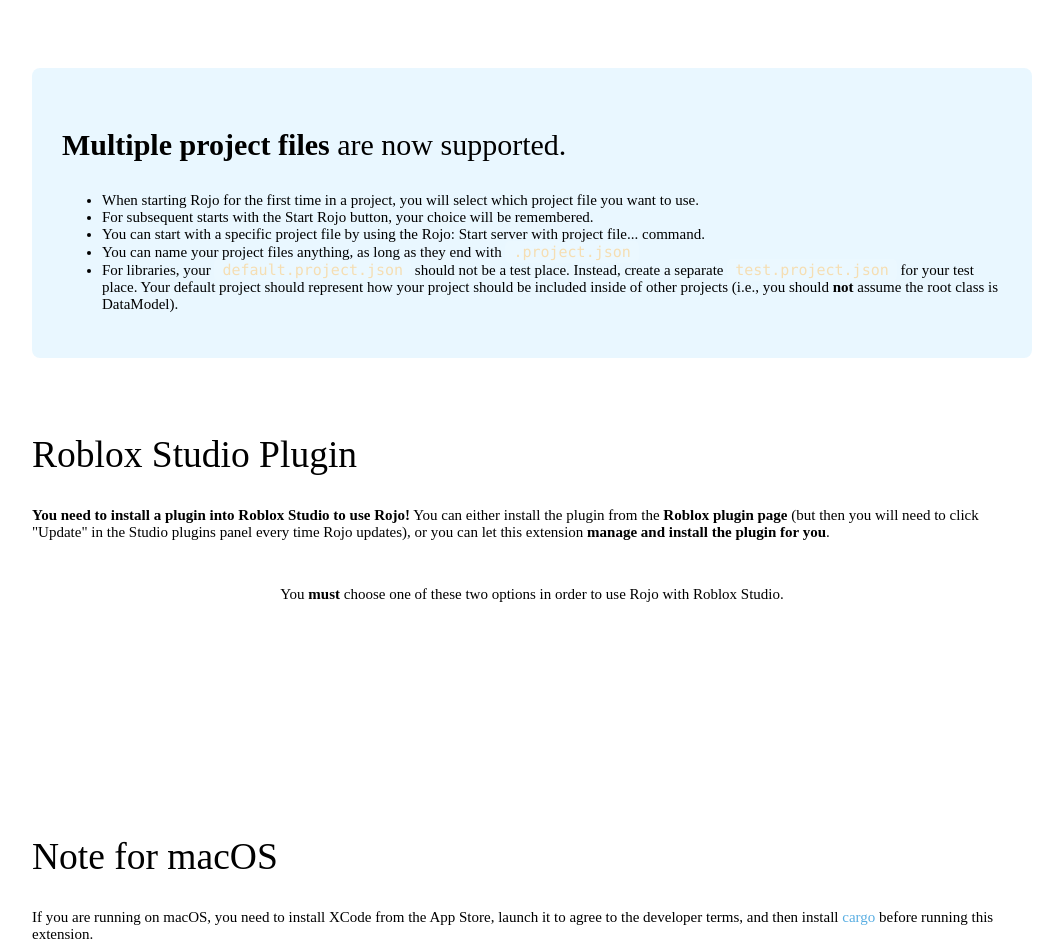
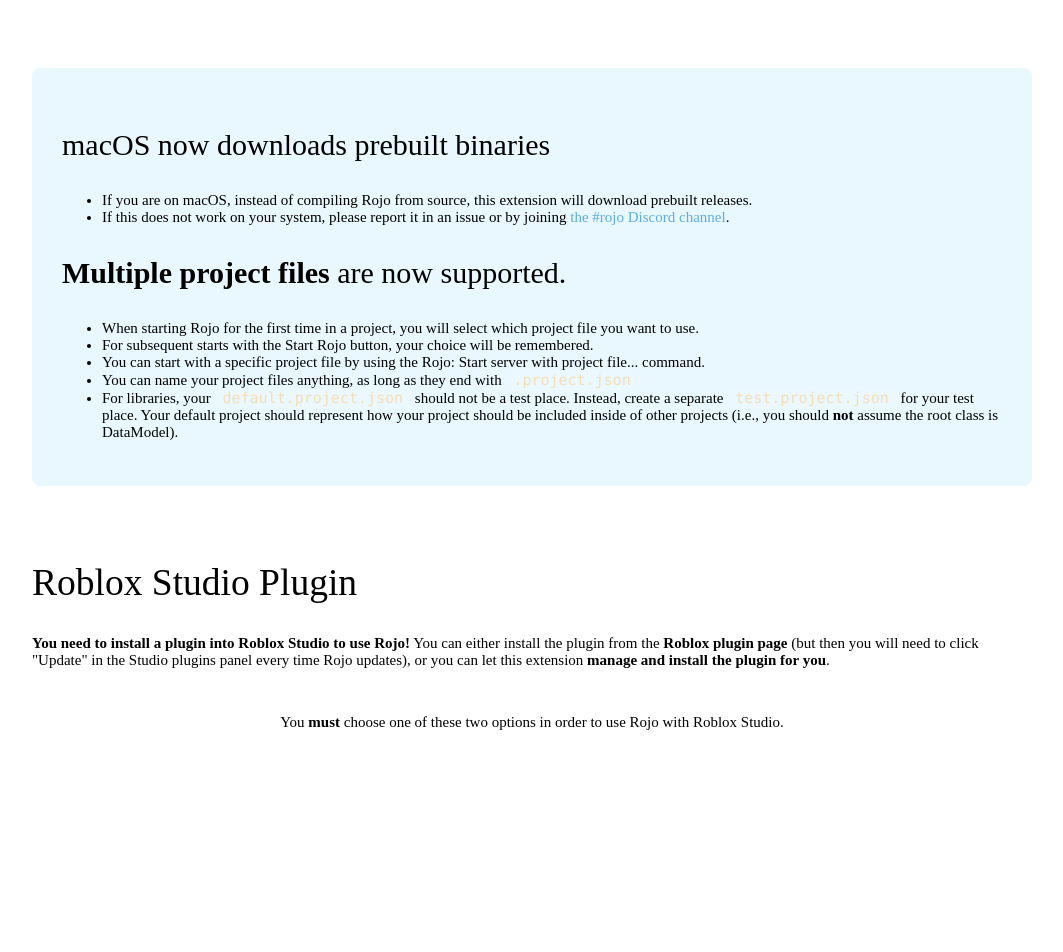
Before and after one commit to rojo-rbx/vscode-rojo, a website: page ui/index.html in a window 1280 px wide. Shown: the part 200-1152 px from the top of the page, without its empty margins (108-1171 px from the left). Drawn offline with Linux system fonts and the light colour scheme; files that its build step writes are made by us from their sources.

Commit message:
Update news

```diff
--- a/ui/index.html
+++ b/ui/index.html
@@ -16,6 +16,11 @@
     </header>
 
     <section class="news" id="news">
+      <h3>macOS now downloads prebuilt binaries</h3>
+      <ul>
+        <li>If you are on macOS, instead of compiling Rojo from source, this extension will download prebuilt releases.</li>
+        <li>If this does not work on your system, please report it in an issue or by joining <a href="https://discord.gg/3RtsgXyqRV">the #rojo Discord channel</a>.</li>
+      </ul>
       <h3><strong>Multiple project files</strong> are now supported.</h3>
       <ul>
         <li>When starting Rojo for the first time in a project, you will select which project file you want to use.</li>
@@ -37,11 +42,6 @@
         <button class="button" id="manage-type-true">Manage it for me <small>(recommended)</small></button>
         <p class="hidden transition">Will write plugin to <code id="plugins-path"></code><br><small>You can change this in the extension's configuration.</small></p>
       </div>
-    </section>
-
-    <section>
-      <h2>Note for macOS</h2>
-      <p>If you are running on macOS, you need to install XCode from the App Store, launch it to agree to the developer terms, and then install <a href="https://doc.rust-lang.org/cargo/getting-started/installation.html">cargo</a> before running this extension.</p>
     </section>
 
     <section>
```
